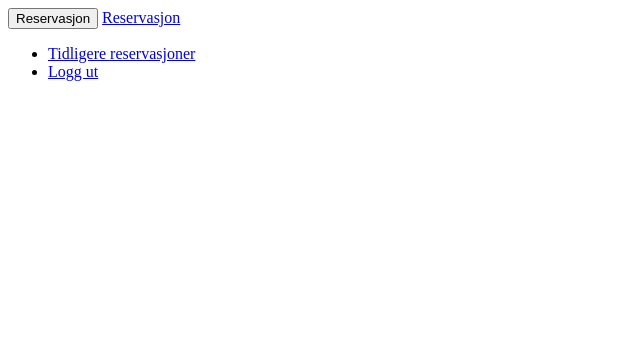
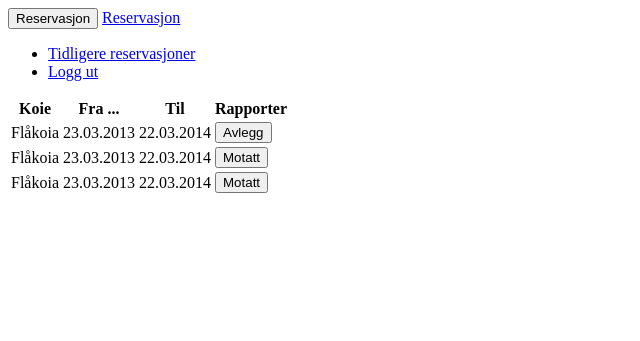
Before and after one commit to michaelmcmillan/IT1901, a PHP site: template views/user.php in a window 1280 px wide. Shown: the top 341 px of the page, without its empty margins (0-640 px from the left). Run offline with PHP 8.4, Linux system fonts and the light colour scheme; the template is opened without the code that fills it: most values are stand-ins (such as "Sample title", 1, 10 or a date in 2020); some libraries are stand-ins or nearby versions.

Commit message:
added dummy-table with scaffolded data

```diff
--- a/views/user.php
+++ b/views/user.php
@@ -25,6 +25,44 @@
         </div>
     </div>
 
+    <!-- Previous reservations list -->
+    <div class="row reservation-previous">
+        <div class="col-md-12">
+            <table class="table table-hover reservation-table">
+              <thead>
+                <tr>
+                  <th>Koie</th>
+                  <th>Fra ...</th>
+                  <th>Til</th>
+                  <th>Rapporter</th>
+                </tr>
+              </thead>
+              <tbody>
+                <tr>
+                  <td>Flåkoia</td>
+                  <td>23.03.2013</td>
+                  <td>22.03.2014</td>
+                  <td class="report"><button type="button" class="btn btn-xs btn-danger">Avlegg</button></td>
+                </tr>
+                <tr>
+                  <td>Flåkoia</td>
+                  <td>23.03.2013</td>
+                  <td>22.03.2014</td>
+                  <td><button type="button" class="btn btn-xs btn-success">Motatt</button></td>
+                </tr>
+                <tr>
+                  <td>Flåkoia</td>
+                  <td>23.03.2013</td>
+                  <td>22.03.2014</td>
+                  <td><button type="button" class="btn btn-xs btn-success">Motatt</button></td>
+                </tr>
+              </tbody>
+            </table>
+        </div>
+
+    </div>
+
+    <!-- Reservation form -->
     <div class="row reservation-form" style="display:none;">
 
         <div class="col-md-4">
```
